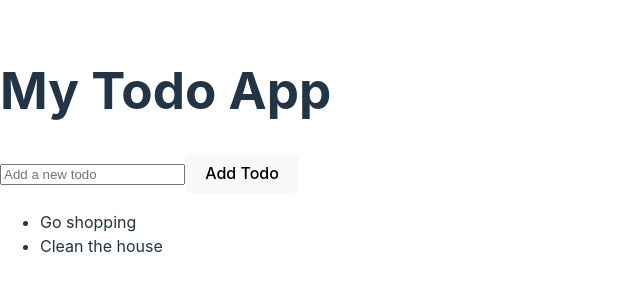
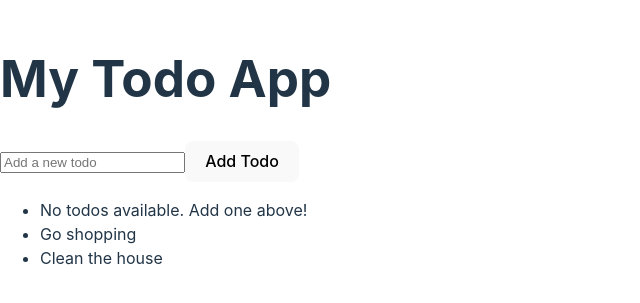
Before and after one commit to ImsirovicAjdin/01_projects-02_ts_react_vite_todo_app_from_scratch, a React (Vite) app: page / in a window 1280 px wide. Shown: the part 249-552 px from the top of the page, without its empty margins (0-640 px from the left). Built offline with nearby package versions, Linux system fonts and the light colour scheme.

Commit message:
005a, Add conditional check for no todos 005b, Message the user when no todos exist

```diff
--- a/src/App.tsx
+++ b/src/App.tsx
@@ -30,12 +30,16 @@ const App: React.FC = () => {
         Add Todo
       </button>
       <ul>
-        {todos.map(
-          (
-            todo,
-            index // (004f)
-          ) => (
-            <li key={index}>{todo}</li> // (004g)
+        {todos.length === 0 ? ( // (005a)
+          <li>No todos available. Add one above!</li> // (005b)
+        ) : (
+          todos.map(
+            (
+              todo,
+              index // (004f)
+            ) => (
+              <li key={index}>{todo}</li> // (004g)
+            )
           )
         )}
         <li>Go shopping</li>
```
